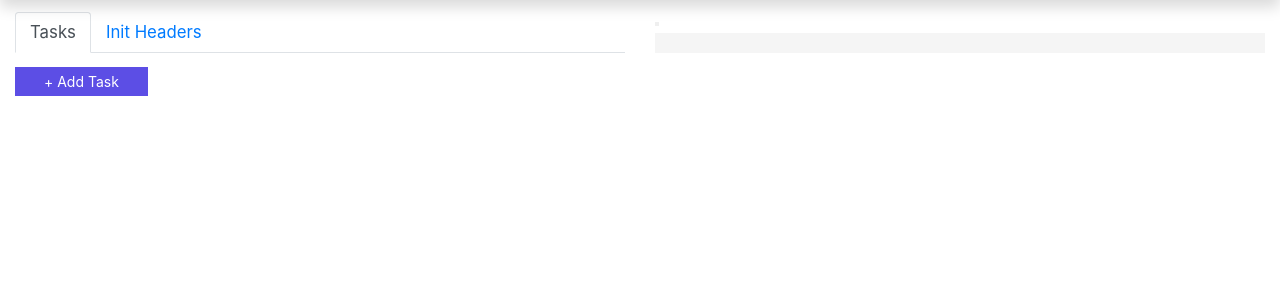
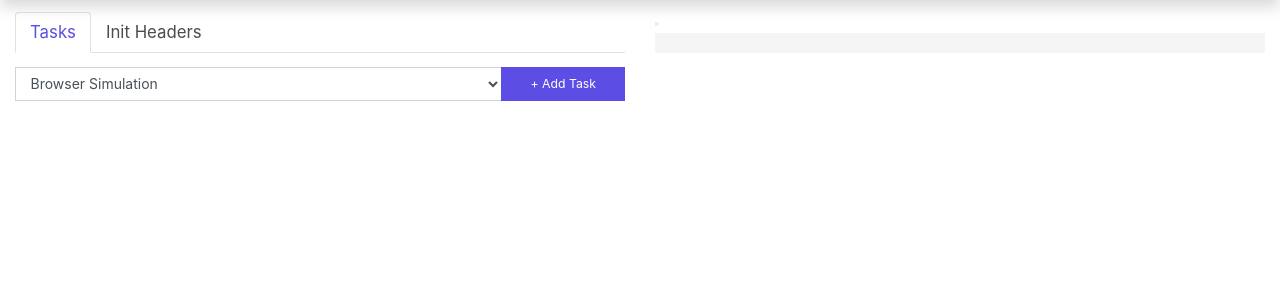
Before and after one commit to invana/browser-engine, a Flask app: template browser_engine/server/templates/simulate.html in a window 1280 px wide. Shown: the part 53-353 px from the top of the page. Run offline with Flask 2, Linux system fonts and the light colour scheme; the template is opened without the code that fills it, so the values that code supplies are empty; some libraries are stand-ins or nearby versions.

Commit message:
Ui changes to improve user experience of adding new browser task, and loading the default template option. added

```diff
--- a/browser_engine/server/static/scripts/simulate.js
+++ b/browser_engine/server/static/scripts/simulate.js
@@ -12,7 +12,7 @@ $(document).ready(function () {
         "Referer: null\n" +
         "Proxy: null\n";
 
-    var python_task_code = "" +
+    var browser_simulation_template = "" +
         "def simulate(driver=None):\n" +
         "    import random\n" +
         "    driver.switch_to.default_content()\n" +
@@ -29,7 +29,7 @@ $(document).ready(function () {
         "  max_requests: 500\n" +
         "  next_spider_id: default_spider";
 
-    var extraction_template = "- extractor_type: MetaTagExtractor\n" +
+    var json_extraction_template = "- extractor_type: MetaTagExtractor\n" +
         "  extractor_id: meta_tags\n" +
         "- extractor_type: CustomContentExtractor\n" +
         "  extractor_id: content\n" +
@@ -59,6 +59,9 @@ $(document).ready(function () {
 
     $(".add-new-task").click(function () {
         var task_length = $(".task-section").length;
+
+        var new_task_type = $("#new-task-type").val();
+        console.log("===new_task_type", new_task_type);
         var task_id = "task-" + task_length;
         var div_template = $("<div class=\"mb-2 task-section\" data-task-id='" + task_id + "' >\n" +
             "    <button class=\"btn btn-danger remove-task\" data-task-id='" + task_id + "' type=\"button\">- remove</button>\n" +
@@ -75,6 +78,22 @@ $(document).ready(function () {
             "<p><a class=\"load-task-template\" data-task-id='" + task_id + "' href=\"javascript:void(0);\">load template</a></p>" +
             "</div>");
 
+        div_template.find(".task_type").val(new_task_type);
+        div_template.find('.task_code').show();
+        div_template.find('.load-task-template').show();
+
+        if (new_task_type === "get_html" || new_task_type === "get_screenshot") {
+            div_template.find('.task_code').hide();
+            div_template.find('.load-task-template').hide();
+        }
+        if (new_task_type === "json_extractor") {
+            div_template.find(".task_code").text(json_extraction_template)
+        } else if (new_task_type === "browser_simulation") {
+            div_template.find(".task_code").text(browser_simulation_template);
+        }
+        div_template.find(".remove-task").click(function () {
+            div_template.remove();
+        });
 
         // assign event listener
         div_template.find(".load-task-template").click(function () {
@@ -82,9 +101,9 @@ $(document).ready(function () {
             var task_type = $(".task_type[data-task-id=" + task_id + "]").val();
             var template = "WARNING: TEMPLATE NOT AVAILABLE FOR THIS TASK_TYPE";
             if (task_type === "browser_simulation") {
-                template = python_task_code
+                template = browser_simulation_template
             } else if (task_type === "json_extractor") {
-                template = extraction_template
+                template = json_extraction_template
             } else if (task_type === "get_html") {
                 template = "# This doesn't need any task_code"
             } else if (task_type === "get_screenshot") {
@@ -92,6 +111,14 @@ $(document).ready(function () {
             }
             $('.task_code[data-task-id="' + task_id + '"]').html(template);
 
+        });
+
+        div_template.find('.task_type').change(function (e) {
+            console.log("=====e", e);
+            div_template.find('.task_code').show();
+            if (e.target.value === "get_html" || e.target.value === "get_screenshot") {
+                div_template.find('.task_code').hide();
+            }
         });
 
 
--- a/browser_engine/server/static/styles/main.css
+++ b/browser_engine/server/static/styles/main.css
@@ -11,7 +11,12 @@ h1 {
     margin-top: 10rem;
     font-weight: bold;
 }
-
+.nav-link.active{
+    color: #5c4ee6 !important;
+}
+.nav-tabs .nav-link{
+    color: #4c4c4c;
+}
 ul li {
     font-size: 1.2rem;
     color: #656565;
--- a/browser_engine/server/templates/simulate.html
+++ b/browser_engine/server/templates/simulate.html
@@ -49,7 +49,17 @@
                         <div id="task-list-content"></div>
 
                         <div class="mb-2">
-                            <button class="btn btn-primary add-new-task mt-3" type="button">+ Add Task</button>
+                            <div class="input-group mb-3 mt-3">
+                                <select name="new_task_type" id="new-task-type" class="form-control">
+                                    <option value="browser_simulation">Browser Simulation</option>
+                                    <option value="json_extractor">JSON Extraction</option>
+                                    <option value="get_html">HTML Extractor</option>
+                                    <option value="get_screenshot">Screenshot</option>
+                                </select>
+                                <div class="input-group-append">
+                                    <button class="btn btn-primary add-new-task btn-sm" type="button">+ Add Task</button>
+                                </div>
+                            </div>
                         </div>
                     </div>
                     <div class="tab-pane fade" id="init-headers" role="tabpanel" aria-labelledby="init-headers-tab">
```
